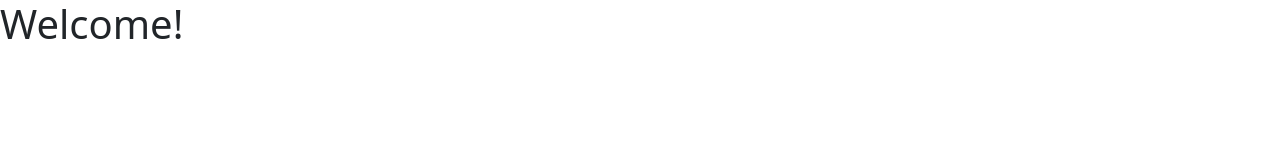
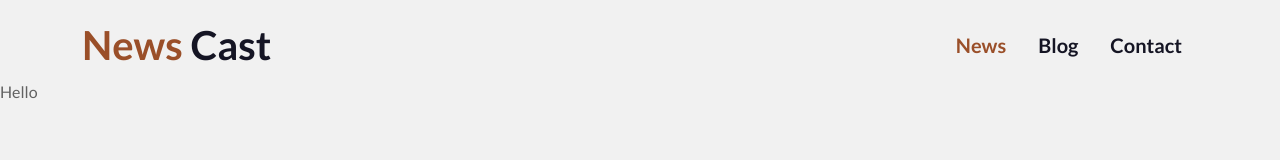
Before and after one commit to mairoky/news-portal, a plain HTML site: page index.html in a window 1280 px wide. Drawn offline with nearby package versions, Linux system fonts and the light colour scheme.

Commit message:
navbar added

```diff
--- a/css/style.css
+++ b/css/style.css
@@ -0,0 +1,61 @@
+:root {
+    --primary-color: #3d3d3d;
+    --secondary-color: #9a4f29;
+    --primary-bg-color: #f1f1f1;
+    --secondary-bg-color: #f9f9f9;
+    --general-font-color: #626262;
+    --heading-font-color: #151524;
+    --transition: all 0.4s ease-in-out;
+}
+
+body {
+    background-color: var(--primary-bg-color);
+    font-family: 'Lato', sans-serif;
+    font-size: 16px;
+    font-weight: 400;
+    line-height: 1.2;
+    color: var(--general-font-color);
+}
+
+h1,
+h2,
+h3,
+h4 {
+    color: var(--heading-font-color);
+}
+
+/* header */
+header {}
+
+/* navbar */
+.navbar-brand .text-logo {
+    font-size: 40px;
+    color: var(--heading-font-color);
+}
+
+.navbar-brand .text-logo span {
+    color: var(--secondary-color);
+}
+
+.nav-item {
+    margin: 0 0.5rem;
+}
+
+.nav-item .nav-link.active {
+    color: var(--secondary-color);
+}
+
+.nav-item .nav-link {
+    font-size: 20px;
+    font-weight: 700;
+    color: var(--heading-font-color);
+    transition: var(--transition);
+}
+
+.nav-link:hover,
+.nav-link:focus {
+    color: var(--secondary-color);
+}
+
+/* navbar */
+/* header end */
--- a/index.html
+++ b/index.html
@@ -5,6 +5,10 @@
     <meta charset="UTF-8">
     <meta http-equiv="X-UA-Compatible" content="IE=edge">
     <meta name="viewport" content="width=device-width, initial-scale=1.0">
+    <!-- google font -->
+    <link rel="preconnect" href="https://fonts.googleapis.com">
+    <link rel="preconnect" href="https://fonts.gstatic.com" crossorigin>
+    <link href="https://fonts.googleapis.com/css2?family=Lato:wght@300;400;700&display=swap" rel="stylesheet">
     <title>News Cast</title>
     <!-- bootstrap css -->
     <link rel="stylesheet" href="https://cdn.jsdelivr.net/npm/bootstrap@5.2.0/dist/css/bootstrap.min.css">
@@ -13,8 +17,50 @@
 </head>
 
 <body>
-    <h1>Welcome!</h1>
+    <!-- header start -->
+    <header>
+        <!-- navbar -->
+        <nav class="navbar navbar-expand-lg mt-2">
+            <div class="container">
+                <!-- logo -->
+                <a class="navbar-brand" href="index.html">
+                    <h2 class="text-logo mb-0 fw-bold"><span>News</span> Cast</h2>
+                </a>
+                <button class="navbar-toggler" type="button" data-bs-toggle="collapse" data-bs-target="#navbarContent"
+                    aria-controls="navbarContent" aria-expanded="false" aria-label="Toggle navigation">
+                    <span class="navbar-toggler-icon"></span>
+                </button>
+                <!-- menu -->
+                <div class="collapse navbar-collapse" id="navbarContent">
+                    <ul class="navbar-nav ms-auto mb-2 mb-lg-0">
+                        <li class="nav-item">
+                            <a class="nav-link active" aria-current="page" href="#">News</a>
+                        </li>
+                        <li class="nav-item">
+                            <a class="nav-link" href="#">Blog</a>
+                        </li>
+                        <li class="nav-item">
+                            <a class="nav-link" href="#">Contact</a>
+                        </li>
+                    </ul>
+                </div>
+                <!-- menu -->
+            </div>
+        </nav>
+        <!-- navbar -->
+        <p>Hello</p>
+    </header>
+    <!-- header end -->
+    <!-- main star -->
+    <main>
 
+    </main>
+    <!-- main end -->
+    <!-- footer start -->
+    <footer>
+
+    </footer>
+    <!-- footer end -->
     <!-- bootstrap js -->
     <script src="https://cdn.jsdelivr.net/npm/bootstrap@5.2.0/dist/js/bootstrap.bundle.min.js"></script>
     <!-- custom js -->
```
